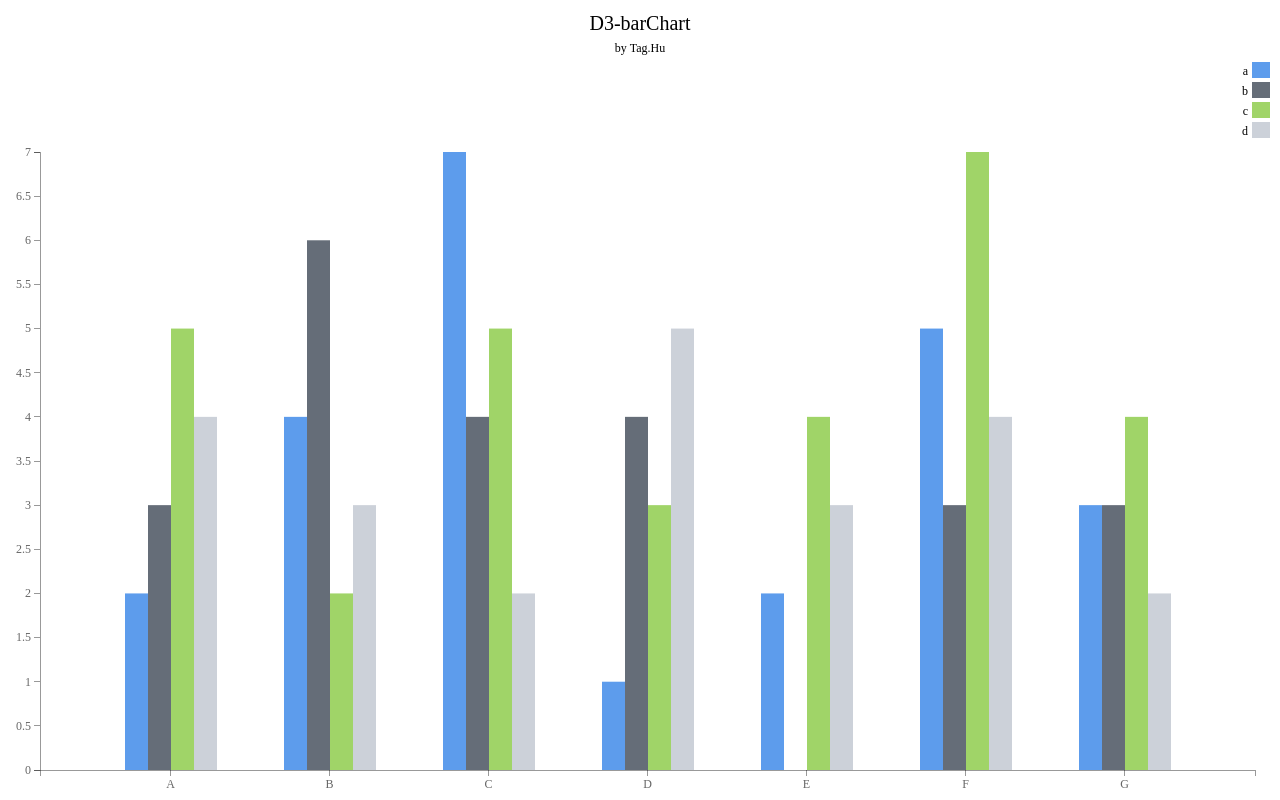
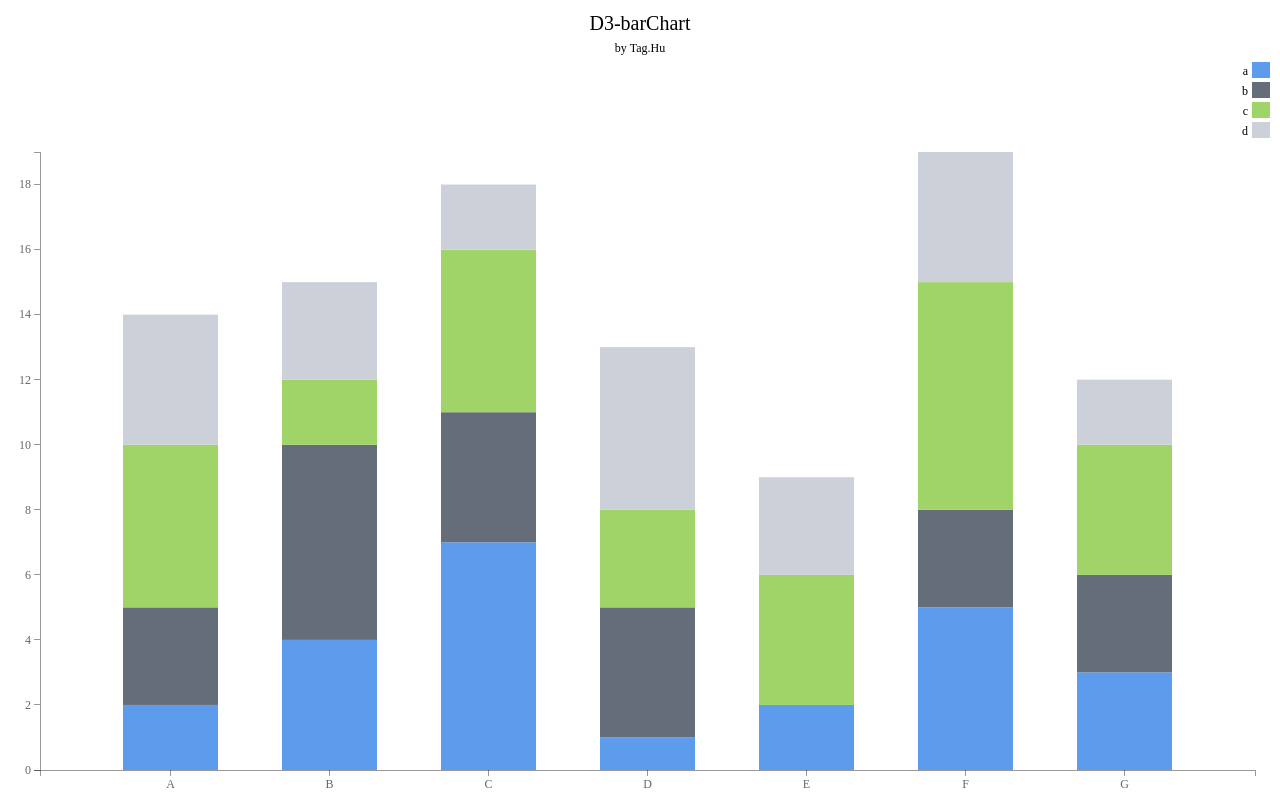
Before and after one commit to LearnShare/d3-chart, a plain HTML site: page bar-chart.html in a window 1280 px wide. Drawn offline with Linux system fonts and the light colour scheme.

Commit message:
Update(BarChart): support stack bars

```diff
--- a/bar-chart.html
+++ b/bar-chart.html
@@ -49,7 +49,8 @@
         legendAlign: 'right', // right/left
         legendText: function(d, i) {
           return d;
-        }
+        },
+        type: 'stack'
       });
 
       chart.setData([{
--- a/js/modules/bar-chart.js
+++ b/js/modules/bar-chart.js
@@ -15,6 +15,9 @@ var BarChart = (function(_super) {
         || 30;
     self.config.chartMarginY = config.chartMarginY
         || 20;
+
+    self.config.type = config.type
+        || 'group';
   }
 
   // set chartData
@@ -25,9 +28,12 @@ var BarChart = (function(_super) {
 
     self.minY = 0;
     self.maxY = 0;
+    self.maxSumY = 0;
 
     for(var i in data) {
       var data = self.chartData[i];
+
+      var sum = 0;
 
       for(var j in data.values) {
         var d = data.values[j];
@@ -39,6 +45,15 @@ var BarChart = (function(_super) {
         if(d.value > self.maxY) {
           self.maxY = d.value;
         }
+
+        sum += d.value;
+        d.sum = sum;
+      }
+
+      data.sum = sum;
+
+      if(sum > self.maxSumY) {
+        self.maxSumY = sum;
       }
     }
 
@@ -108,8 +123,13 @@ var BarChart = (function(_super) {
         .rangeRoundBands([0, self.rangeX.rangeBand()]);
 
     self.rangeY = d3.scale.linear()
-        .range([self.chartHeight, 0])
-        .domain([self.minY, self.maxY]);
+        .range([self.chartHeight, 0]);
+
+    if(self.config.type == 'stack') {
+      self.rangeY.domain([self.minY, self.maxSumY]);
+    }else { // group as default
+      self.rangeY.domain([self.minY, self.maxY]);
+    }
 
     self.drawBars();
     self.drawAxises();
@@ -136,6 +156,24 @@ var BarChart = (function(_super) {
                   + ', 0)';
             });
 
+    if(self.config.type == 'stack') {
+      group.selectAll('.bar')
+          .data(function(d) {
+            return d.values;
+          })
+          .enter().append('rect')
+              .attr('class', 'bar')
+              .attr('y', function(d) {
+                return self.rangeY(d.sum);
+              })
+              .attr('width', self.rangeX.rangeBand())
+              .attr('height', function(d) {
+                return self.chartHeight - self.rangeY(d.value);
+              })
+              .style('fill', function(d, i) {
+                return self.config.color(i);
+              });
+    }else { // group as default
       group.selectAll('.bar')
           .data(function(d) {
             return d.values;
@@ -155,6 +193,7 @@ var BarChart = (function(_super) {
               .style('fill', function(d, i) {
                 return self.config.color(i);
               });
+    }
   };
 
   // draw axises
```
Lines whose indentation alone changed are shown as unchanged.
